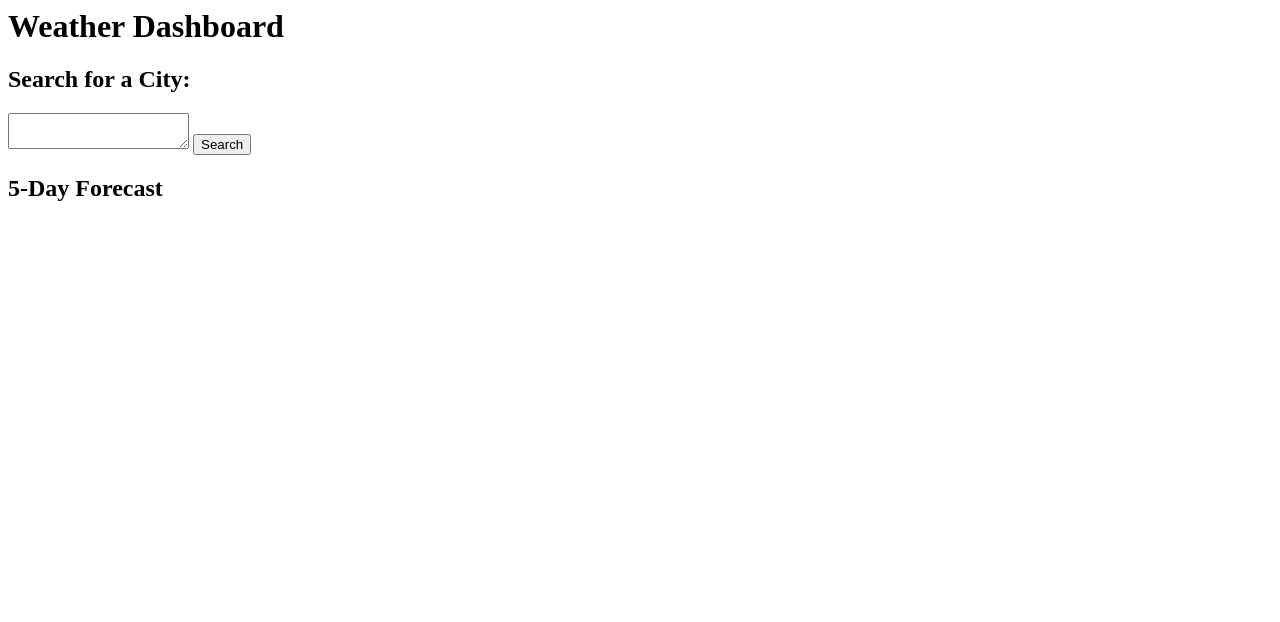
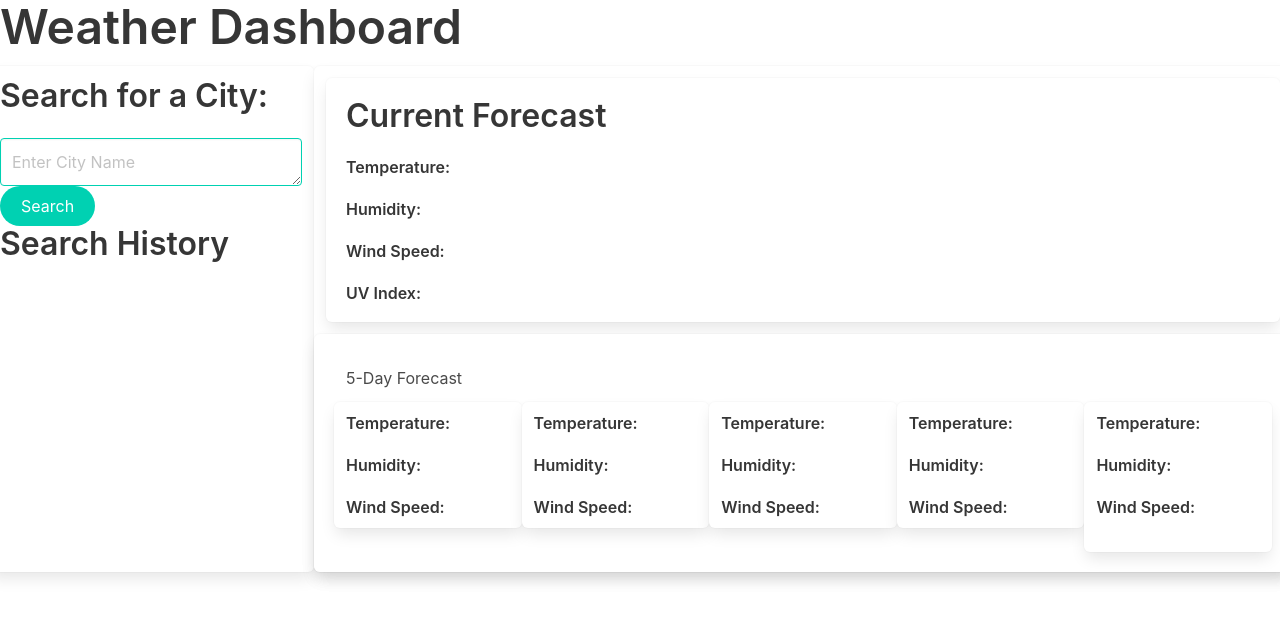
Before and after one commit to kanellakise/ELK-weatherDashboard-Wk6, a plain HTML site: page index.html in a window 1280 px wide. Drawn offline with nearby package versions, Linux system fonts and the light colour scheme.

Commit message:
added search bar functionality, added aditional elements to index.html

```diff
--- a/assets/js/script.js
+++ b/assets/js/script.js
@@ -0,0 +1,54 @@
+var searchButton = document.getElementById("searchButton");
+var searchBar = document.getElementById("searchBar");
+var weatherInfo;
+
+var getWeatherData = function (location) {
+    // format the Open Weather api url                         User entered location             api key
+    var apiUrl = "https://api.openweathermap.org/data/2.5/weather?q=" + location + "&appid=07748c42b466d653378d277748838d7c";
+
+    // make a request to the url
+    fetch(apiUrl)
+        .then(function (response) {
+            // request was successful
+            if (response.ok) {
+                response.json().then(function (data) {
+                    var currentWeather = data.weather[0].main;
+                    weatherInfo = data;
+                    console.log(currentWeather);
+                    console.log(data);
+                });
+            } else {
+                // request was unsuccessful
+                alert("Error: weather info not found");
+            }
+        })
+        .catch(function (error) {
+            alert("Unable to connect to Open Weather");
+        });
+};
+
+// pulls weather info to be accessed later
+function userCity() {
+    var finalSearch = searchBar.value;
+    getWeatherData(finalSearch);
+
+    //TODO: call function that saves search history, using finalSearch
+
+    searchBar.value = "";
+};
+
+// listens for button click
+function saveCity(event) {
+    event.preventDefault();
+    userCity();
+};
+
+//
+
+// function pushes current weather info into relevant elements
+
+// function pushes 5 day forecast info into relevant elements
+
+// function saves search to search history
+
+searchButton.onclick = saveCity;
--- a/index.html
+++ b/index.html
@@ -1,38 +1,86 @@
+<!DOCTYPE html>
 <html lang="en">
+
 <head>
     <meta charset="UTF-8">
     <meta http-equiv="X-UA-Compatible" content="IE=edge">
     <meta name="viewport" content="width=device-width, initial-scale=1.0">
+    <link rel="stylesheet" href="https://cdn.jsdelivr.net/npm/bulma@0.9.3/css/bulma.min.css">
+    <link rel="stylesheet" href="./assets/css/style.css">
     <title>Weather Dashboard</title>
 </head>
-<body>
-    <header>
-        <h1>Weather Dashboard</h1>
+
+<body class="columns is-multiline">
+
+    <header class="column is-full">
+        <h1 class="title is-1">Weather Dashboard</h1>
     </header>
 
-    <section id="sidebar">
+    <section id="sidebar" class="column is-one-quarter is-multiline box">
 
-        <h2>Search for a City:</h2>
+        <h2 class="title is-3">Search for a City:</h2>
 
-        <textarea id="searchBar"></textarea>
+        <textarea id="searchBar" class="textarea is-primary" placeholder="Enter City Name" rows="1"></textarea>
 
-        <button id="searchButton">Search</button>
+        <button id="searchButton" class="button is-primary is-rounded">Search</button>
 
         <div id="savedLocations">
-
+            <h2 class="title is-3">Search History</h2>
         </div>
     </section>
 
 
-    <section>
-    <div id="locationFore">
-        <h2 id="locationForeTitle"></h2>
-    </div>
+    <section class="column is-three-quarters box">
 
-    <div id="5DayFore">
-        <h2>5-Day Forecast</h2>
-    </div>
+        <div id="locationFore" class="box">
+            <h2 id="locationForeTitle" class="title is-3">Current Forecast</h2>
+            <p class="block title is-6">Temperature: <span id="temp"></span></p>
+            <p class="block title is-6">Humidity: <span id="humidity"></span></p>
+            <p class="block title is-6">Wind Speed: <span id="wind"></span></p>
+            <p class="block title is-6">UV Index: <span id="uv"></span><span class="alert" id="uv-alert"></span></p>
+        </div>
+
+        <div id="5DayFore" class="box columns is-multiline">
+            <h2 class="column is-full">5-Day Forecast</h2>
+
+            <div class="column is-one-fifth box dayOne">
+                <p class="block title is-6">Temperature: <span id="temp"></span></p>
+                <p class="block title is-6">Humidity: <span id="humidity"></span></p>
+                <p class="block title is-6">Wind Speed: <span id="wind"></span></p>
+            </div>
+
+            <div class="column is-one-fifth box dayTwo">
+
+                <p class="block title is-6">Temperature: <span id="temp"></span></p>
+                <p class="block title is-6">Humidity: <span id="humidity"></span></p>
+                <p class="block title is-6">Wind Speed: <span id="wind"></span></p>
+            </div>
+
+            <div class="column is-one-fifth box dayThree">
+
+                <p class="block title is-6">Temperature: <span id="temp"></span></p>
+                <p class="block title is-6">Humidity: <span id="humidity"></span></p>
+                <p class="block title is-6">Wind Speed: <span id="wind"></span></p>
+            </div>
+
+            <div class="column is-one-fifth box dayFour">
+
+                <p class="block title is-6">Temperature: <span id="temp"></span></p>
+                <p class="block title is-6">Humidity: <span id="humidity"></span></p>
+                <p class="block title is-6">Wind Speed: <span id="wind"></span></p>
+            </div>
+
+            <div class="column is-one-fifth box dayFive">
+
+                <p class="block title is-6">Temperature: <span id="temp"></span></p>
+                <p class="block title is-6">Humidity: <span id="humidity"></span></p>
+                <p class="block title is-6">Wind Speed: <span id="wind"></span></p>
+            </div>
+        </div>
+
     </section>
 
+    <script src="./assets/js/script.js"></script>
 </body>
+
 </html>
```
